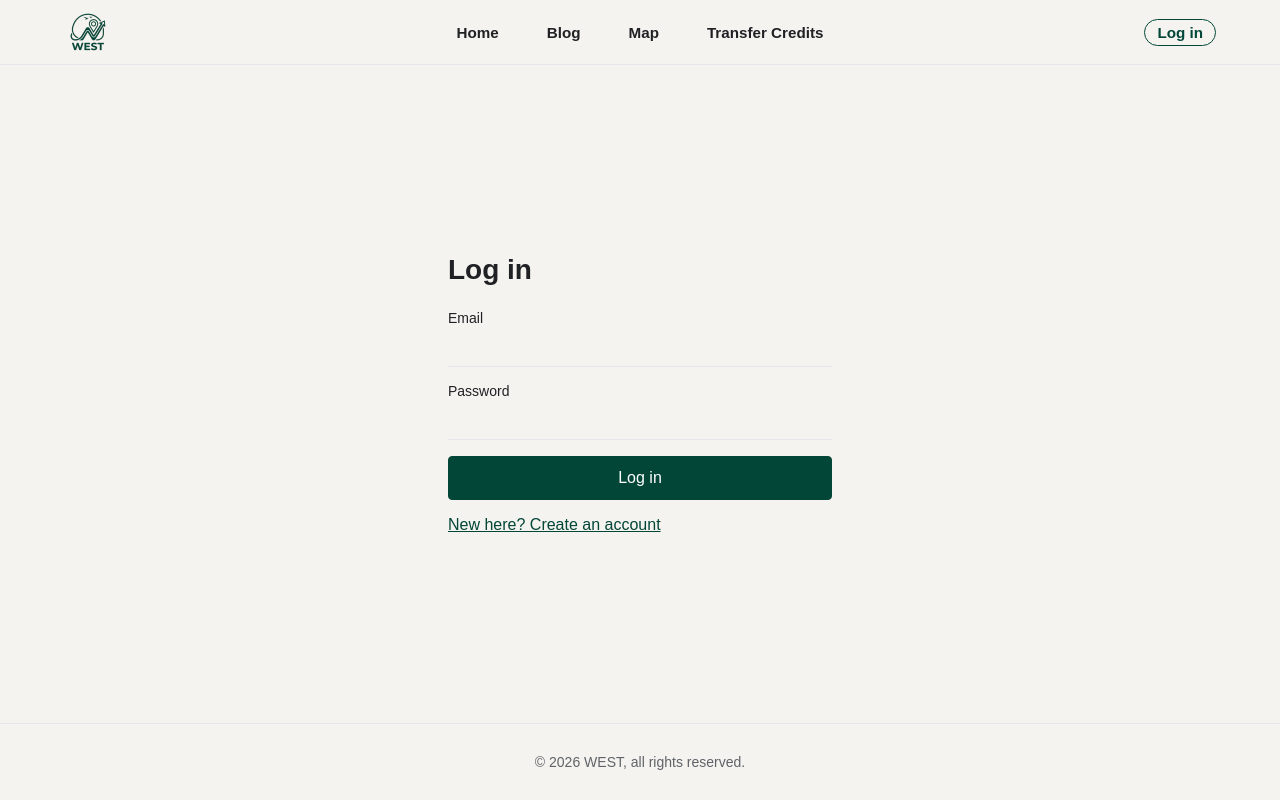
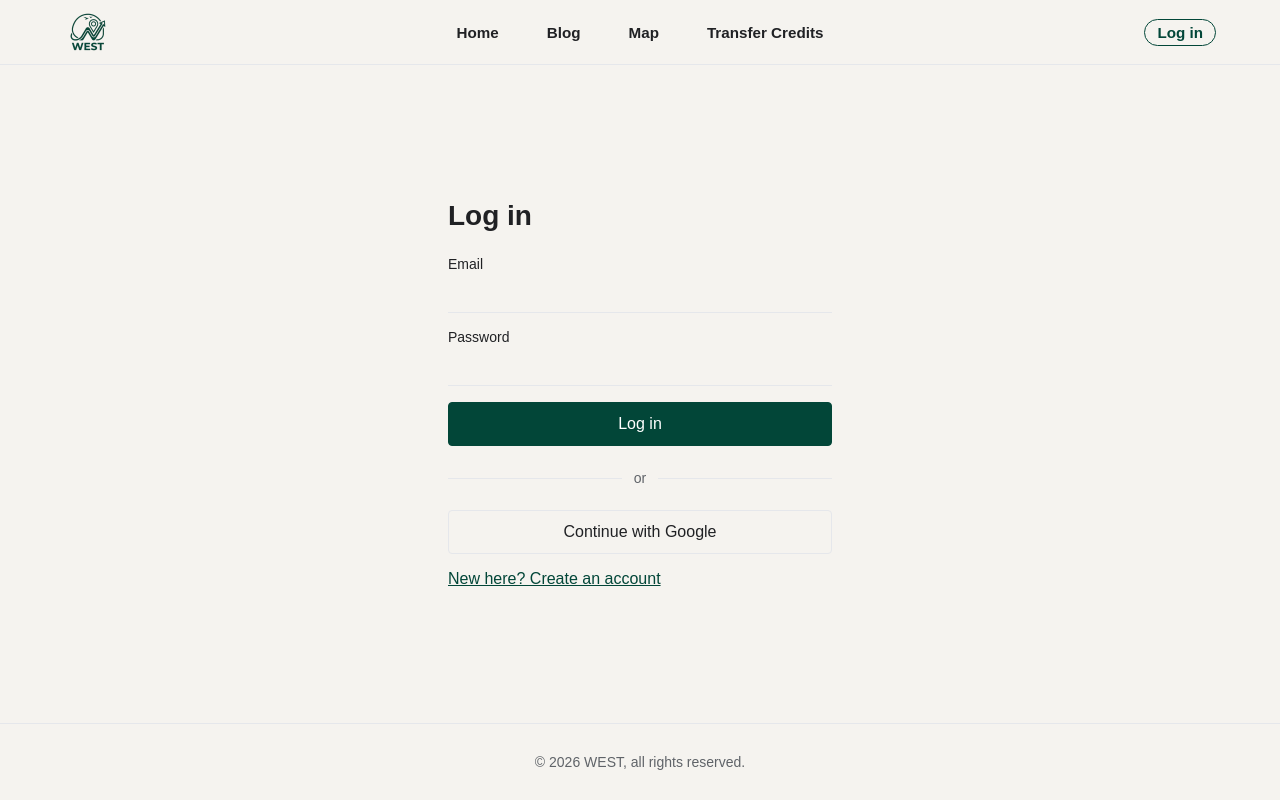
Before and after one commit to riggautam/Team8_COMP3322_GroupProject, a React (Vite) app in the folder frontend/: page /login in a window 1280 px wide. Built offline with nearby package versions, Linux system fonts and the light colour scheme; no server answers.

Commit message:
feature: add Continue with Google button to login page

```diff
--- a/frontend/src/pages/login/Login.css
+++ b/frontend/src/pages/login/Login.css
@@ -45,3 +45,36 @@
   text-decoration: underline;
   cursor: pointer;
 }
+
+/* "or" with a line on each side */
+.login-divider {
+  display: flex;
+  align-items: center;
+  gap: 0.75rem;
+  margin: 1.5rem 0;
+  color: var(--color-muted);
+  font-size: 0.875rem;
+}
+
+.login-divider::before,
+.login-divider::after {
+  content: '';
+  flex: 1;
+  border-top: 0.0625rem solid var(--color-border);
+}
+
+.login-google {
+  display: flex;
+  align-items: center;
+  justify-content: center;
+  min-height: 2.75rem;
+  border: 0.0625rem solid var(--color-border);
+  border-radius: 0.25rem;
+  color: var(--color-text);
+  font-weight: 500;
+  text-decoration: none;
+}
+
+.login-google:hover {
+  border-color: var(--color-accent);
+}
--- a/frontend/src/pages/login/Login.jsx
+++ b/frontend/src/pages/login/Login.jsx
@@ -1,5 +1,5 @@
 import { useState } from 'react'
-import { Navigate, useNavigate } from 'react-router'
+import { Navigate, useNavigate, useSearchParams } from 'react-router'
 import Button from '../../components/forms/Button.jsx'
 import { useAuth } from '../../contexts/AuthContext.jsx'
 import usePost from '../../hooks/usePost.js'
@@ -14,6 +14,9 @@ function Login() {
   const { login, user } = useAuth()
   const navigate = useNavigate()
   const isRegister = mode === 'register'
+  // The backend sends the browser to /login?error=google when Google sign-in fails or is cancelled.
+  const [searchParams] = useSearchParams()
+  const googleFailed = searchParams.get('error') === 'google'
 
   async function handleSubmit(event) {
     event.preventDefault() // stop the browser's own form submit (a page reload)
@@ -29,6 +32,12 @@ function Login() {
   return (
     <section className="login">
       <h1>{isRegister ? 'Create an account' : 'Log in'}</h1>
+
+      {googleFailed && (
+        <p className="status-message status-message--error" role="alert">
+          Google sign-in did not work. Please try again.
+        </p>
+      )}
 
       <form className="login-form" onSubmit={handleSubmit}>
         {isRegister && (
@@ -74,6 +83,14 @@ function Login() {
         </Button>
       </form>
 
+      <p className="login-divider">or</p>
+
+      {/* A plain <a>, not <Link>: the whole page must go to the backend, which redirects to Google.
+          <Link> would stay inside React and never reach the server. */}
+      <a className="login-google" href="/api/auth/google">
+        Continue with Google
+      </a>
+
       <button
         className="login-switch"
         type="button"
```
